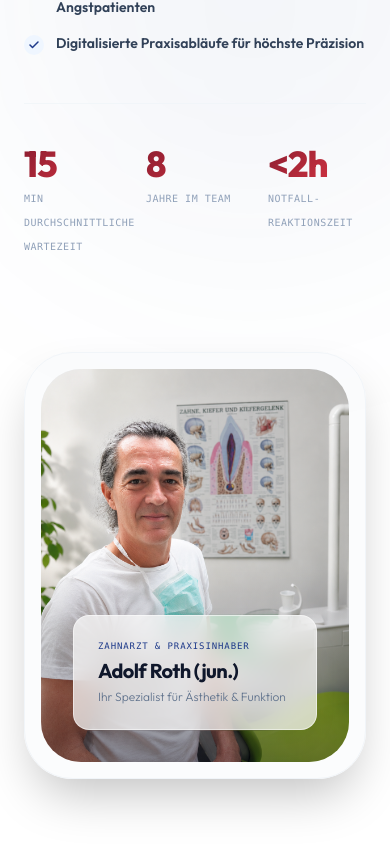
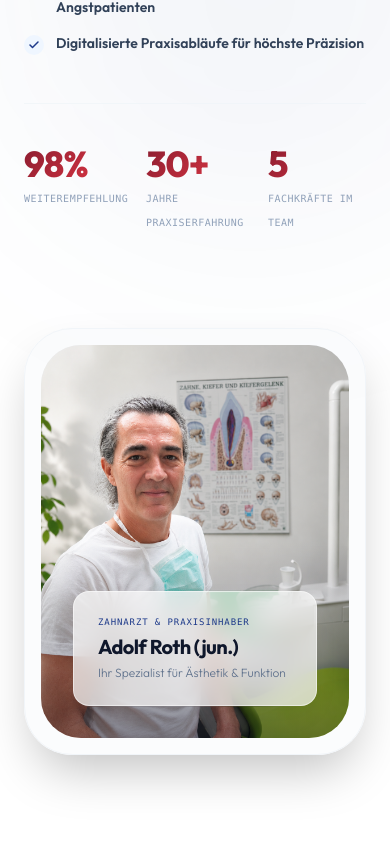
Before and after one commit to greenlabz/Zahnarzt-Adolf-Roth, a React (Vite) app: page / in a window 390 px wide. Shown: the part 9993-10841 px from the top of the page. Built offline with nearby package versions, Linux system fonts and the light colour scheme.

Commit message:
fix: update about stats to 98% / 30+ / 5

```diff
--- a/src/sections/About.tsx
+++ b/src/sections/About.tsx
@@ -49,16 +49,16 @@ export default function About() {
           {/* Stats Grid */}
           <div className="grid grid-cols-3 gap-6 pt-10 border-t border-slate-100/80 text-left">
             <div>
-              <span className="block text-4xl md:text-5xl font-extrabold text-gradient-primary tracking-tight">15</span>
-              <span className="text-[10px] font-mono uppercase tracking-wider text-slate-400">Min durchschnittliche Wartezeit</span>
+              <span className="block text-4xl md:text-5xl font-extrabold text-gradient-primary tracking-tight">98%</span>
+              <span className="text-[10px] font-mono uppercase tracking-wider text-slate-400">Weiterempfehlung</span>
             </div>
             <div>
-              <span className="block text-4xl md:text-5xl font-extrabold text-gradient-primary tracking-tight">8</span>
-              <span className="text-[10px] font-mono uppercase tracking-wider text-slate-400">Jahre im Team</span>
+              <span className="block text-4xl md:text-5xl font-extrabold text-gradient-primary tracking-tight">30+</span>
+              <span className="text-[10px] font-mono uppercase tracking-wider text-slate-400">Jahre Praxiserfahrung</span>
             </div>
             <div>
-              <span className="block text-4xl md:text-5xl font-extrabold text-gradient-primary tracking-tight">&lt;2h</span>
-              <span className="text-[10px] font-mono uppercase tracking-wider text-slate-400">Notfall-Reaktionszeit</span>
+              <span className="block text-4xl md:text-5xl font-extrabold text-gradient-primary tracking-tight">5</span>
+              <span className="text-[10px] font-mono uppercase tracking-wider text-slate-400">Fachkräfte im Team</span>
             </div>
           </div>
         </div>
```
